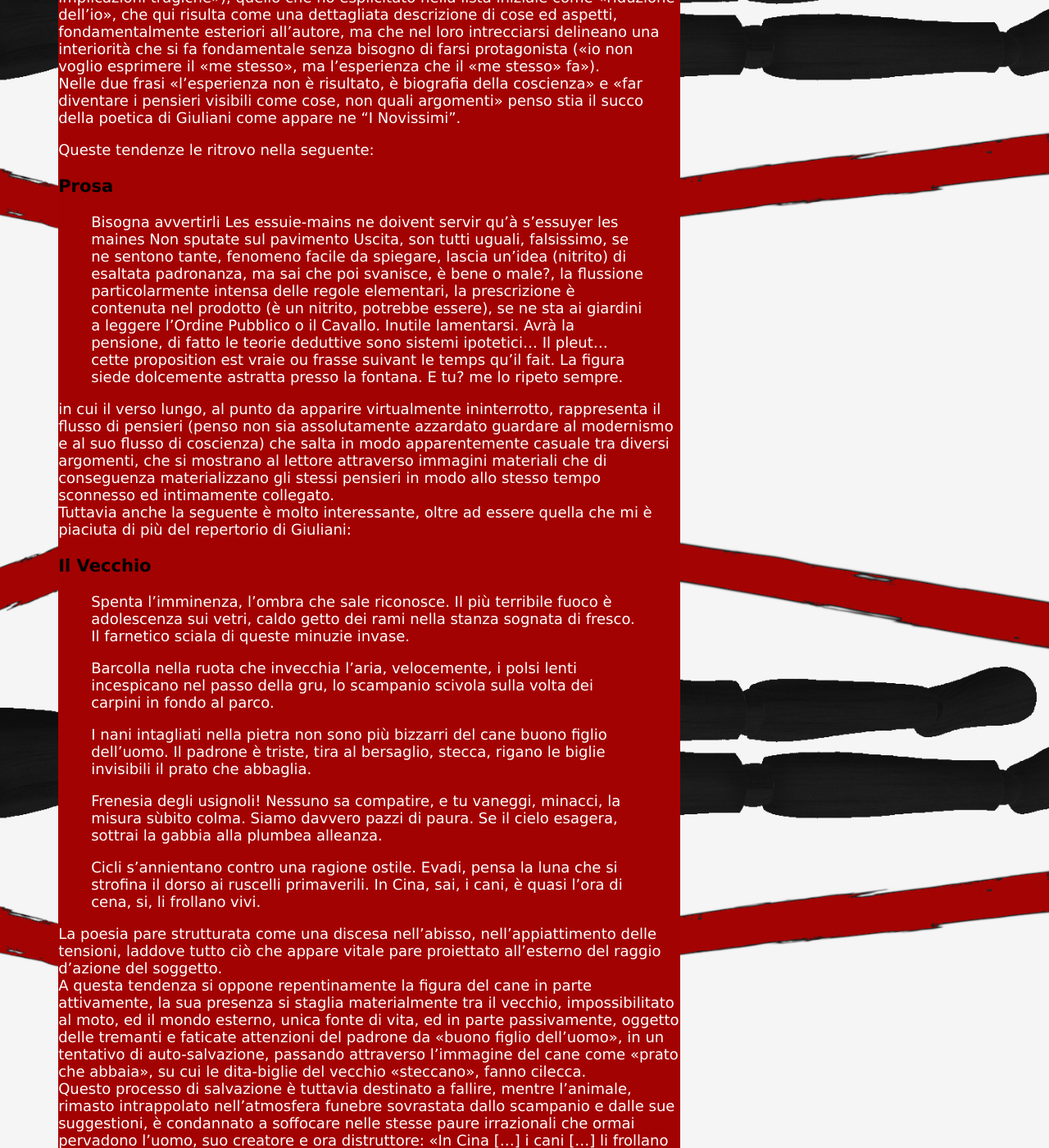
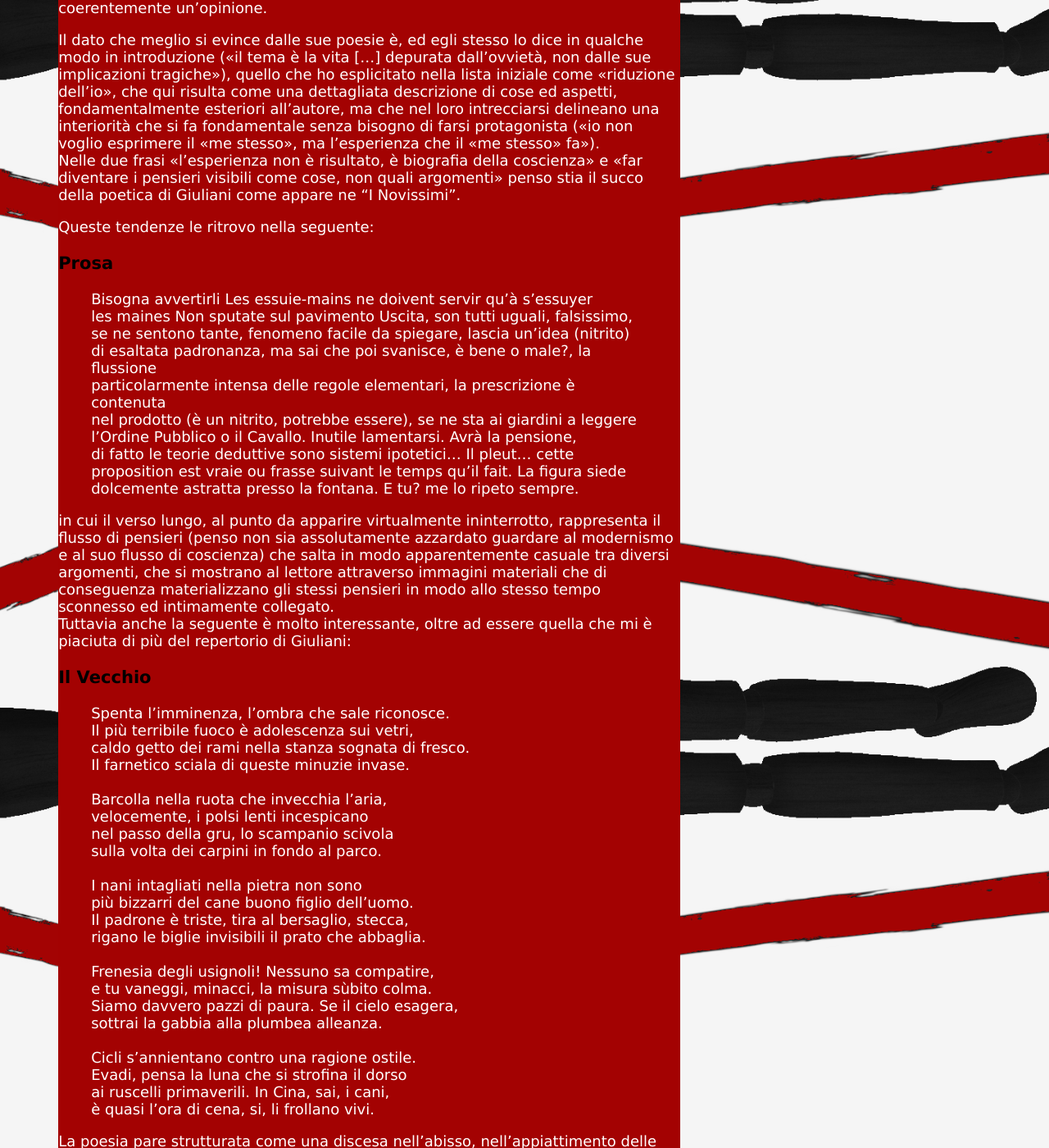
Before and after one commit to thechiefm88/thechiefm88.github.io, a Jekyll site: the page built from _posts/2021-03-05-riflessioni-su-i-novissimi.md, in a window 1280 px wide and 1400 px high, scrolled down 3151 px. Shown: the whole window at 82% size. Built offline with Jekyll 4.4.1, drawn with Linux system fonts in a browser that asks for light colours; some of the changed text lies outside the part shown.

Commit message:
14: repaired md syntax

```diff
--- a/_posts/2021-03-05-riflessioni-su-i-novissimi.md
+++ b/_posts/2021-03-05-riflessioni-su-i-novissimi.md
@@ -4,7 +4,7 @@ title: riflessioni su "I Novissimi"
 date: 2021-03-05
 author: MDA DS
 ---
-Finalmetne dopo tanto tribolareriesco a scrivere questo post su ("I Novissimi")[https://www.ibs.it/novissimi-poesie-per-anni-sessanta-libro-vari/e/9788806024772].
+Finalmetne dopo tanto tribolareriesco a scrivere questo post su ["I Novissimi"](https://www.ibs.it/novissimi-poesie-per-anni-sessanta-libro-vari/e/9788806024772).
 
 si tratta di una raccolta di brani, scritti prevalentemente nei tardi anni '50, ma indirizzati, nelle intenzioni, agli anni '60 su cui il libro, cronologicamente, si affaccia.<br>
 Le motivazioni di questa intestazione introducono una seconda identità dell'opera, che fa capolino dietro la maschera di raccolta di poesie, quella di manifesto in incognito e implicitato[^1].
@@ -13,7 +13,7 @@ Sono i fatti esposti nel precedente paragrafo che mi forzano la mano e costringo
 La raccolta comprende brani di (in ordine di presentazione) Elio Pagliarini, Alfredo Giuliani, Edoardo Sanguineti, Nanni Balestrini e Antonio Porta, autori che appaiono immediatamente peculiari e particolari, ma accomunati in certo modo dalle intenzioni e da una sensibilità che va delineandosi e costituirà il fondamento del seguente gruppo 63.
 
 Queste intenzioni e sensibilità trasudano dall'introduzione di Giuliani in termini di:<br>
- - Una << riduzione dell'io>>, nel senso di un rifiuto dell'intimità, non dell'atto soggettivo, che tuttavia si porta avanti in modo esausto (è <<l'ultima possibilità storica di esprimersi soggettivamente>>, nelle parole di Sanguineti) e viene recuperato dalla parte dell'oggetto;
+ - Una <<riduzione dell'io>>, nel senso di un rifiuto dell'intimità, non dell'atto soggettivo, che tuttavia si porta avanti in modo esausto (è <<l'ultima possibilità storica di esprimersi soggettivamente>>, nelle parole di Sanguineti) e viene recuperato dalla parte dell'oggetto;
  - Una conseguente versificazione che rifiuta le derive neo-crepuscolari, malinconiche e sentimentaliste ed abbraccia il plurilinguismo e l'adozione e rielaborazione delle sensibilità più disparate, col conseguente rischio, riconosciuto e non per questo temuto, di eclettismo;
  - La poetica come processo dialettico, per cui <<chi scrive una poesia>> entra in contatto con <<chi la riscrive leggendola>>, inizia con lui un rapporto e impara da lui scoprendo le sue stesse oscure contraddizioni;
  - Il rifiuto della versificazione sillabica e l'adozione della metrica accentuativa nel suo senso più intuitivo e però consapevole, la metabolizzazione della rottura con la metrica classica, processo ormai sufficientemente adulto da non aver più bisogno di manifesti (<<non vogliamo ricadere in una forma [...] di paroliberismo>>) ma solo della sensibilità di chi ama versificare e lo fa più per l'orecchio che per l'occhio.
@@ -25,7 +25,7 @@ Dal canto mio ho trovato estremamente interessante l'esperienza tutta, dalle poe
 
 Vediamo ora più nel dettaglio i singoli autori che compongono "I Novissimi" e alcuni stralci, in quanto esemplificatori dell'autore o semplicemente perché mi hanno colpito particolarmente, nel farlo seguo l'ordine dell'opera:
 
-## (Elio Pagliarini)[https://it.wikipedia.org/wiki/Elio_Pagliarani]
+## [Elio Pagliarini](https://it.wikipedia.org/wiki/Elio_Pagliarani)
 
 Elio Pagliarini apre la raccolta, come specificato da Giuliani in aperturra, per questioni puramente cronologiche.<br>
 Le caratteristiche che mi sembrano fondamentali nella sua opera come rappresentata dal libro sono principalmente due:
@@ -35,40 +35,40 @@ Le caratteristiche che mi sembrano fondamentali nella sua opera come rappresenta
 Queste caratteristiche traspaiono perfettamente ne "La Ragazza Carla", tuttavia mi sono procurato il libro e ho intenzione di parlarne in un post futuro, limitandomi quindi a rimandarne l'analisi e a riportare qui una poesia che fra le altre mi ha colpito molto:
 
 ### I Goliardi delle Serali
->I goliardi delle serali in questa nebbia
->hanno voglia di scherzare: non è ancora mezzanotte
->e sono appena usciti da scuola
->&nbsp;&nbsp;&nbsp;&nbsp;&nbsp;&nbsp;<<Le cose nuove e belle
->che ho appreso quest'anno>> è l'ultimo tema da fare,
->ma loro non si dano pensiero, vogliono sempre scherzare.
->
->Perché il vigile non interviene, che cosa ci sta a fare?
->
->E' vero però che le voci sono fioche e diverse, querule anche nel riso,
->o gravi, o incerte, in formazione e in trasformazione,
->disparate, discordi, in stridente contrasto accomunate
->senza ragione senza necessità senza giustificazione,
->ma come per il buio e il neon è la nebbia che abbraccia affratella assorbe inghiotte
->e fa un minestrone
->&nbsp;&nbsp;&nbsp;e loro ci sguazzano dentro, sguaiati e contenti
->-io attesto il miglior portamento dei due allievi sergenti,
->il calvo in ispecie, che se capisce poco ha una forza di volontà
->militare, e forse ha già preso il filobus.
->
->Quanta pienezza di vita e ricchezza di esperienze!
->&nbsp;di giorno il lavoro, la scuola di sera, di notte schiamazzi
->(chi sa due lingue vive due vite)
->&nbsp;di giorno il lavoro la scuola di sera - non tutti la notte però fanno i compiti
->e non imparano le poesie a memoria, di notte preferiscono fare schiamazzi
->nascondere il righello a una compagna
->&nbsp;&nbsp;&nbsp;&nbsp;&nbsp;&nbsp;e non fanno i compiti
->-ma non c'è nessuno che bigi la scuola
->&nbsp;&nbsp;&nbsp;&nbsp;&nbsp;&nbsp;&nbsp;&nbsp;sono avari
->tutti avari di già, e sanno che costa denari denari.
+>I goliardi delle serali in questa nebbia<br>
+>hanno voglia di scherzare: non è ancora mezzanotte<br>
+>e sono appena usciti da scuola<br>
+>&nbsp;&nbsp;&nbsp;&nbsp;&nbsp;&nbsp;<<Le cose nuove e belle<br>
+>che ho appreso quest'anno>> è l'ultimo tema da fare,<br>
+>ma loro non si dano pensiero, vogliono sempre scherzare.<br>
+><br>
+>Perché il vigile non interviene, che cosa ci sta a fare?<br>
+><br>
+>E' vero però che le voci sono fioche e diverse, querule anche nel riso,<br>
+>o gravi, o incerte, in formazione e in trasformazione,<br>
+>disparate, discordi, in stridente contrasto accomunate<br>
+>senza ragione senza necessità senza giustificazione,<br>
+>ma come per il buio e il neon è la nebbia che abbraccia affratella assorbe inghiotte<br>
+>e fa un minestrone<br>
+>&nbsp;&nbsp;&nbsp;e loro ci sguazzano dentro, sguaiati e contenti<br>
+>-io attesto il miglior portamento dei due allievi sergenti,<br>
+>il calvo in ispecie, che se capisce poco ha una forza di volontà<br>
+>militare, e forse ha già preso il filobus.<br>
+><br>
+>Quanta pienezza di vita e ricchezza di esperienze!<br>
+>&nbsp;di giorno il lavoro, la scuola di sera, di notte schiamazzi<br>
+>(chi sa due lingue vive due vite)<br>
+>&nbsp;di giorno il lavoro la scuola di sera - non tutti la notte però fanno i compiti<br>
+>e non imparano le poesie a memoria, di notte preferiscono fare schiamazzi<br>
+>nascondere il righello a una compagna<br>
+>&nbsp;&nbsp;&nbsp;&nbsp;&nbsp;&nbsp;e non fanno i compiti<br>
+>-ma non c'è nessuno che bigi la scuola<br>
+>&nbsp;&nbsp;&nbsp;&nbsp;&nbsp;&nbsp;&nbsp;&nbsp;sono avari<br>
+>tutti avari di già, e sanno che costa denari denari.<br>
 
 L'opera presenta gli studenti delle serali, che si presentano come una mescolanza, per certi versi quasi cacofonica, di aspetti giovanili ed infantili ed aspetti adulti, che si fondono nel folto di una nebbia di buio e neon, scena terribilmente urbana ed elettricamente carica, che muta subito in una minestra, immagine invece familiare e tranquillizzante; ossimoro che incornicia la natura polimorfa ed incoerente del soggetto, che tuttavia non sfugge infine alla crudezza della realtà: la scuola <<costa denari denari>>, formula sorprendentemente ttragicomiuca!
 
-## (Alfredo Giuliani)[https://it.wikipedia.org/wiki/Alfredo_Giuliani]
+## [Alfredo Giuliani](https://it.wikipedia.org/wiki/Alfredo_Giuliani)
 
 Giuliani è decisamente l'autore che ho avuto più difficoltà a capire: in parte forse perché meno nelle mie corde complessivamente, in parte sicuramente perché i suoi componimenti sono i più variegati, rendendomi difficile estrapolare coerentemente un'opinione.
 
@@ -79,52 +79,52 @@ Queste tendenze le ritrovo nella seguente:
 
 ### Prosa
 
->Bisogna avvertirli Les essuie-mains ne doivent servir qu'à s'essuyer
->les maines Non sputate sul pavimento Uscita, son tutti uguali, falsissimo,
->se ne sentono tante, fenomeno facile da spiegare, lascia un'idea (nitrito)
->di esaltata padronanza, ma sai che poi svanisce, è bene o male?, la flussione
->particolarmente intensa delle regole elementari, la prescrizione è contenuta
->nel prodotto (è un nitrito, potrebbe essere), se ne sta ai giardini a leggere
->l'Ordine Pubblico o il Cavallo. Inutile lamentarsi. Avrà la pensione,
->di fatto le teorie deduttive sono sistemi ipotetici... Il pleut... cette
->proposition est vraie ou frasse suivant le temps qu'il fait. La figura siede
->dolcemente astratta presso la fontana. E tu? me lo ripeto sempre.
+>Bisogna avvertirli Les essuie-mains ne doivent servir qu'à s'essuyer<br>
+>les maines Non sputate sul pavimento Uscita, son tutti uguali, falsissimo,<br>
+>se ne sentono tante, fenomeno facile da spiegare, lascia un'idea (nitrito)<br>
+>di esaltata padronanza, ma sai che poi svanisce, è bene o male?, la flussione<br>
+>particolarmente intensa delle regole elementari, la prescrizione è contenuta<br>
+>nel prodotto (è un nitrito, potrebbe essere), se ne sta ai giardini a leggere<br>
+>l'Ordine Pubblico o il Cavallo. Inutile lamentarsi. Avrà la pensione,<br>
+>di fatto le teorie deduttive sono sistemi ipotetici... Il pleut... cette<br>
+>proposition est vraie ou frasse suivant le temps qu'il fait. La figura siede<br>
+>dolcemente astratta presso la fontana. E tu? me lo ripeto sempre.<br>
 
 in cui il verso lungo, al punto da apparire virtualmente ininterrotto, rappresenta il flusso di pensieri (penso non sia assolutamente azzardato guardare al modernismo e al suo flusso di coscienza) che salta in modo apparentemente casuale tra diversi argomenti, che si mostrano al lettore attraverso immagini materiali che di conseguenza materializzano gli stessi pensieri in modo allo stesso tempo sconnesso ed intimamente collegato.<br>
 Tuttavia anche la seguente è molto interessante, oltre ad essere quella che mi è piaciuta di più del repertorio di Giuliani:
 
 ### Il Vecchio
 
->Spenta l'imminenza, l'ombra che sale riconosce.
->Il più terribile fuoco è adolescenza sui vetri,
->caldo getto dei rami nella stanza sognata di fresco.
->Il farnetico sciala di queste minuzie invase.
->
->Barcolla nella ruota che invecchia l'aria,
->velocemente, i polsi lenti incespicano
->nel passo della gru, lo scampanio scivola
->sulla volta dei carpini in fondo al parco.
->
->I nani intagliati nella pietra non sono
->più bizzarri del cane buono figlio dell'uomo.
->Il padrone è triste, tira al bersaglio, stecca,
->rigano le biglie invisibili il prato che abbaglia.
->
->Frenesia degli usignoli! Nessuno sa compatire,
->e tu vaneggi, minacci, la misura sùbito colma.
-Siamo davvero pazzi di paura. Se il cielo esagera,
->sottrai la gabbia alla plumbea alleanza.
->
->Cicli s'annientano contro una ragione ostile.
->Evadi, pensa la luna che si strofina il dorso
->ai ruscelli primaverili. In Cina, sai, i cani,
->è quasi l'ora di cena, si, li frollano vivi.
+>Spenta l'imminenza, l'ombra che sale riconosce.<br>
+>Il più terribile fuoco è adolescenza sui vetri,<br>
+>caldo getto dei rami nella stanza sognata di fresco.<br>
+>Il farnetico sciala di queste minuzie invase.<br>
+><br>
+>Barcolla nella ruota che invecchia l'aria,<br>
+>velocemente, i polsi lenti incespicano<br>
+>nel passo della gru, lo scampanio scivola<br>
+>sulla volta dei carpini in fondo al parco.<br>
+><br>
+>I nani intagliati nella pietra non sono<br>
+>più bizzarri del cane buono figlio dell'uomo.<br>
+>Il padrone è triste, tira al bersaglio, stecca,<br>
+>rigano le biglie invisibili il prato che abbaglia.<br>
+><br>
+>Frenesia degli usignoli! Nessuno sa compatire,<br>
+>e tu vaneggi, minacci, la misura sùbito colma.<br>
+Siamo davvero pazzi di paura. Se il cielo esagera,<br>
+>sottrai la gabbia alla plumbea alleanza.<br>
+><br>
+>Cicli s'annientano contro una ragione ostile.<br>
+>Evadi, pensa la luna che si strofina il dorso<br>
+>ai ruscelli primaverili. In Cina, sai, i cani,<br>
+>è quasi l'ora di cena, si, li frollano vivi.<br>
 
 La poesia pare strutturata come una discesa nell'abisso, nell'appiattimento delle tensioni, laddove tutto ciò che appare vitale pare proiettato all'esterno del raggio d'azione del soggetto.<br>
 A questa tendenza si oppone repentinamente la figura del cane in parte attivamente, la sua presenza si staglia materialmente tra il vecchio, impossibilitato al moto, ed il mondo esterno, unica fonte di vita, ed in parte passivamente, oggetto delle tremanti e faticate attenzioni del padrone da <<buono figlio dell'uomo>>, in un tentativo di auto-salvazione, passando attraverso l'immagine del cane come <<prato che abbaia>>, su cui le dita-biglie del vecchio <<steccano>>, fanno cilecca.<br>
 Questo processo di salvazione è tuttavia destinato a fallire, mentre l'animale, rimasto intrappolato nell'atmosfera funebre sovrastata dallo scampanio e dalle sue suggestioni, è condannato a soffocare nelle stesse paure irrazionali che ormai pervadono l'uomo, suo creatore e ora distruttore: <<In Cina [...] i cani [...] li frollano vivi>>.
 
-### (Edoardo Sanguineti)[https://it.wikipedia.org/wiki/Edoardo_Sanguineti]
+### [Edoardo Sanguineti](https://it.wikipedia.org/wiki/Edoardo_Sanguineti)
 
 Sanguineti mi risulta forse il più complicato da analizzare tra i cinque.<br>
 Anche per questo mi riservo un'analisi più approfondita e dedicata in futuro, dopo aver letto qualche sua opera completa, che comunque ho già acquistato.
@@ -135,24 +135,24 @@ Questo è fatto col più estremo multilinguismo, parola dello stesso Giuliani, t
 Lascio in merito la parte 2 da "Erotopaegnia", senza fermarmici sopra in dettaglio (come ho già etto parlerò sicuramente di Sanguineti più approfonditamente in futuro), ma per dare un assaggio di ciò di cui parlo.<br>
 Si parla di un aborto:
 
->quale raptus (cadded!) pustoloso apparve forse amore (τέχνον) involuta
->(cerebrum); (fortitudo) lasciammo la città; (magro corpo!): <<res quaedam>>;
->in telo pustolosa, ut dicunt MEDICI; quel giorno! di ottobre!(caloris!);
->(e il quarantesimo giorno...): evacuatum; in acqua freda (frigida) evacuatum;
->che con le pinze prese! (frigida regio); (MCCLVIII) livida! una grossa
->formica; un verme; la cosa: avevamo noi (in farmacia) ottenuto; non comprende
->(la cosa): sine phantasmate; ma quando vorrà, (con la mano...); quale rictus!,
->eccessiva!, ex testiculo (MEDICUS loquitur); umidità (accennò) eccessiva,
->destra, in principio: cottiledone debiles (provocatio) avevate ottenuto (spermatis)
->liber IX, Q. 22: avevate ottenuto, e cadde; quale rictus! quale! de facili
->provocationes (avevate ottenuto): de facili, τέχνη! ma il calore! ma (loquitur)
->la regione! il vento! et abortiunt, amore; involuto: (e accennò con la mano):
->e un verme quindi (con le pinze) prese; apparve in telo, pustoloso τέχνον,
-><<res quaedam>>, s'intende, quondam (ex testiculo dextro); (un verme avevamo
->ottenuto...); et abortiunt, debiles; et evacuatum, cerebrum; inutilmente, quidem;
->(nei giorni che seguirono si dimostrò inquieta, mesta): la cosa non ebbe nome.
+>quale raptus (cadded!) pustoloso apparve forse amore (τέχνον) involuta<br>
+>(cerebrum); (fortitudo) lasciammo la città; (magro corpo!): <<res quaedam>>;<br>
+>in telo pustolosa, ut dicunt MEDICI; quel giorno! di ottobre!(caloris!);<br>
+>(e il quarantesimo giorno...): evacuatum; in acqua freda (frigida) evacuatum;<br>
+>che con le pinze prese! (frigida regio); (MCCLVIII) livida! una grossa<br>
+>formica; un verme; la cosa: avevamo noi (in farmacia) ottenuto; non comprende<br>
+>(la cosa): sine phantasmate; ma quando vorrà, (con la mano...); quale rictus!,<br>
+>eccessiva!, ex testiculo (MEDICUS loquitur); umidità (accennò) eccessiva,<br>
+>destra, in principio: cottiledone debiles (provocatio) avevate ottenuto (spermatis)<br>
+>liber IX, Q. 22: avevate ottenuto, e cadde; quale rictus! quale! de facili<br>
+>provocationes (avevate ottenuto): de facili, τέχνη! ma il calore! ma (loquitur)<br>
+>la regione! il vento! et abortiunt, amore; involuto: (e accennò con la mano):<br>
+>e un verme quindi (con le pinze) prese; apparve in telo, pustoloso τέχνον,<br>
+><<res quaedam>>, s'intende, quondam (ex testiculo dextro); (un verme avevamo<br>
+>ottenuto...); et abortiunt, debiles; et evacuatum, cerebrum; inutilmente, quidem;<br>
+>(nei giorni che seguirono si dimostrò inquieta, mesta): la cosa non ebbe nome.<br>
 
-## (Nanni Balestrini)[https://it.wikipedia.org/wiki/Nanni_Balestrini]
+## [Nanni Balestrini](https://it.wikipedia.org/wiki/Nanni_Balestrini)
 
 Di Balestrini abbiamo già parlato in precedenza in (questo post)[https://thechiefm88.github.io/2020/12/04/la-violenza-illustrata.html] su "La Nuova Violenza Illustrata".<br>
 E' rassicurante il fatto che il grosso della mia analisi fatta in tale sede trovi riscontro nelle parole di Giuliani in introduzione: l'uso compulsivo di materiale esterno che, manipolato sapientemente e ricomposto, si fa poprtatore di altri e nuovi significati, eretti sulle ossa dei precedenti, in un processo che mi pare oggi azzeccato definire ecologico, nel senso che le particelle compositive vengono rimacinate in qualcosaltro di nuovo ed autonomo in cui tuttavia sopravvivono, trovando nuova ragione nel significare, materialmente, ciò che li sosttuisce.
@@ -163,34 +163,34 @@ Secondo questa visione si opera la suddetta manipolazione; Ne consegue <<una poe
 
 Riporto la prima da "corpi in moto e corpi in equilibrio":
 
->Avremmo potuto farne a meno,
->gli alberi fanno troppo rumore,
->ma cosa ci stanno a fare
->
->i cavalli, ciascuno per suo conto
->avremmo finoito per perderci,
->fare ritorno, fare
->
->tutto quello che vuoi, certe
->volte gli alberi riescono
->a crescere in direzione del cielo
->
->aspirando l'esplosione nell'istante
->inatteso, aspettando che finisca
->di piovere, ispirati dall'istinto
->
->correndo da una parte all'altra
->ispidi, istigati dall'isteria,
->il cuore pieno di bottoni,
->
->le dita immerse, anguiformi,
->com'erano bbelle dalla barca,
-soffiamoci sopra, fine.
+>Avremmo potuto farne a meno,<br>
+>gli alberi fanno troppo rumore,<br>
+>ma cosa ci stanno a fare<br>
+><br>
+>i cavalli, ciascuno per suo conto<br>
+>avremmo finito per perderci,<br>
+>fare ritorno, fare<br>
+><br>
+>tutto quello che vuoi, certe<br>
+>volte gli alberi riescono<br>
+>a crescere in direzione del cielo<br>
+><br>
+>aspirando l'esplosione nell'istante<br>
+>inatteso, aspettando che finisca<br>
+>di piovere, ispirati dall'istinto<br>
+><br>
+>correndo da una parte all'altra<br>
+>ispidi, istigati dall'isteria,<br>
+>il cuore pieno di bottoni,<br>
+><br>
+>le dita immerse, anguiformi,<br>
+>com'erano bbelle dalla barca,<br>
+soffiamoci sopra, fine.<br>
 
 Alla base del movimento della poesia sta l'ambiguità dei versi, che puntualmente sembrano riferirsi sia a ciò che viene prima che a ciò che viene dopo (ad esempio <<ma cosa ci stano a fare>>, nella prima strofa, da l'idea di riferirsi agli alberi con cui condivide la strofa, ma invece le virgole lo associano ai cavalli, e subito <<ciascuno per suo conto>> fa lo stesso gioco), costituendo cardine di dinamicità nel passaggio tra le varie figure, che costituiscono un quadro estremamente precario di stimoli contraddittori.<br>
 Ad esempio il perno dinamico tra tutte queste immagini appaiono essere gli alberi che, contro il senso comune, si proiettano al cielo con una motilità e violenza insostenibili (addirittura <<fanno troppo rumore>>) seppure intimamente e in modo rassicurante allacciati a terra (<<il cuore pieno di bottoni>>), come non fosse altro che il riflesso mostruoso dentro un lago di una realtà appiattita e sbiadita, che da questa prospettiva invece prende vita, mentre l'autore e chi con lui osservano da una barca, percependola che sparisce sotto la più minima intromissione (<<soffiamoci sopra, fine.>>).
 
-## (Antonio Porta)[https://it.wikipedia.org/wiki/Antonio_Porta]
+## [Antonio Porta](https://it.wikipedia.org/wiki/Antonio_Porta)
 
 Tra tutti quello che conoscevo meno, è anche quello che mi ha sorpreso di più; Sto ancora cercando di procurarmi qualche sua opera e spero di farcela, perché a livello di gusto personale Porta è stato davvero una scoperta.
 
@@ -203,27 +203,27 @@ La qualità comunicativa cui l'autore perviene è a tratti sia giornalistica che
 
 Vediamo qui la parte settima di "Europa Cavalca un Toro Nero":
 
->Con le mani la sorella egli
->spinge sotto il letto. Un piede
->slogato dondola di fuori.
->Dalla trama delle calze sale
->l'azzurro dell'asfissìa. Guarda,
->strofina un fiammifero, incendia
->i cappelli bagnati d'etere
->luminoso. Le tende divampano
->crepitando. Li scaglia nel fienile
->il cuscino e la bottiglia di benzina.
->Gli occhi crepano come uova.
->Afferra la doppietta e spara
->nella casa della madre. Gli occhi
->sono funghi presi a pedate.
->Mani affumicate e testa
->grattugiata corre alla polveriera,
->inciampa, nel cielo lentamente
->s'innalza l'esplosione e i vetri
->bruciano infranti d'un fuoco
->giallo; abitanti immobili,
->il capo basso, contano le formiche.
+>Con le mani la sorella egli<br>
+>spinge sotto il letto. Un piede<br>
+>slogato dondola di fuori.<br>
+>Dalla trama delle calze sale<br>
+>l'azzurro dell'asfissìa. Guarda,<br>
+>strofina un fiammifero, incendia<br>
+>i cappelli bagnati d'etere<br>
+>luminoso. Le tende divampano<br>
+>crepitando. Li scaglia nel fienile<br>
+>il cuscino e la bottiglia di benzina.<br>
+>Gli occhi crepano come uova.<br>
+>Afferra la doppietta e spara<br>
+>nella casa della madre. Gli occhi<br>
+>sono funghi presi a pedate.<br>
+>Mani affumicate e testa<br>
+>grattugiata corre alla polveriera,<br>
+>inciampa, nel cielo lentamente<br>
+>s'innalza l'esplosione e i vetri<br>
+>bruciano infranti d'un fuoco<br>
+>giallo; abitanti immobili,<br>
+>il capo basso, contano le formiche.<br>
 
 Si tratta di una sequenza dedicata a fatti di cronaca; Nel caso specifico di un massacro familiare, cui segue il dare alle fiamme il centro abitato, scena del crimine.<br>
 E' evidente e chiara qui la trama fotografica della scena, la sequenza si lega e pare quasi contemporanea e compressa su se stessa nello svolgersi, la sensazione di asettismo quasi giornalistico accompagna perfettamente lo stile, senza però renderlo meno comunicativo e potente, come si vede da espressioni tipo <<Afferra la doppietta e spara / nella casa della madre>>, in cui quest'ultimo termine da peso lapidario e quasi biblico rende di colpo il boccone difficilissimo da mandare giù.<br>
@@ -231,22 +231,22 @@ Stupenda ed emblematica la conclusione <<abitanti immobili / il capo basso, cont
 
 Interessante è anche <<Contemplazioni>>, ad esempio la parte tre:
 
->La carne si conserva in scatola.
->Filacciosa si mescola con la spatola
->
->e i polipi sfaldano con il coltello,
->ruotano con misura in un macello
->
->ristretto, rigurgiti ribollenti,
->a pezzi si incagliano tra i denti.
->
->D'olio l'indice si unge,
->urta la latta si punge:
->
->la carne marcisce in scatola,
->vomito spalmato da una spatola
->
->sopra uno stomaco preparato.
+>La carne si conserva in scatola.<br>
+>Filacciosa si mescola con la spatola<br>
+><br>
+>e i polipi sfaldano con il coltello,<br>
+>ruotano con misura in un macello<br>
+><br>
+>ristretto, rigurgiti ribollenti,<br>
+>a pezzi si incagliano tra i denti.<br>
+><br>
+>D'olio l'indice si unge,<br>
+>urta la latta si punge:<br>
+><br>
+>la carne marcisce in scatola,<br>
+>vomito spalmato da una spatola<br>
+><br>
+>sopra uno stomaco preparato.<br>
 
 Qui la forma estremamente ordinata incornicia, in modo ossimorico, la scena che si sfalda e marcisce; Una scena chiusa e che racchiude, entro le due rime scatola-spatola, tutta l'immagine e il processo che racchiude e rappresenta.<br>
 I movimenti repentini e agitati di questi fotogrammi paiono associare il consumo del pasto, con i suoi scatti voraci e carnivori, ad una rivoltante scena del crimine.
```
